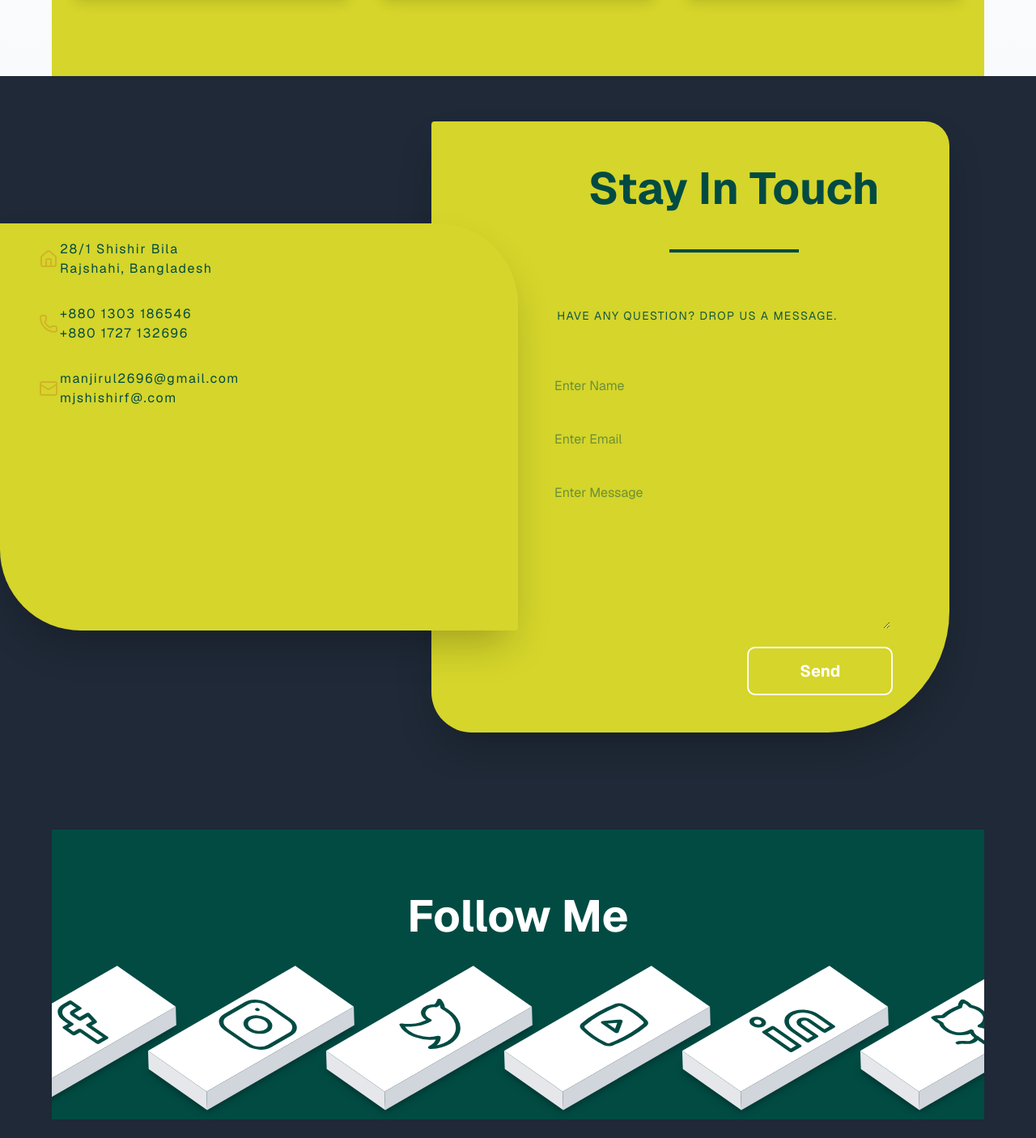
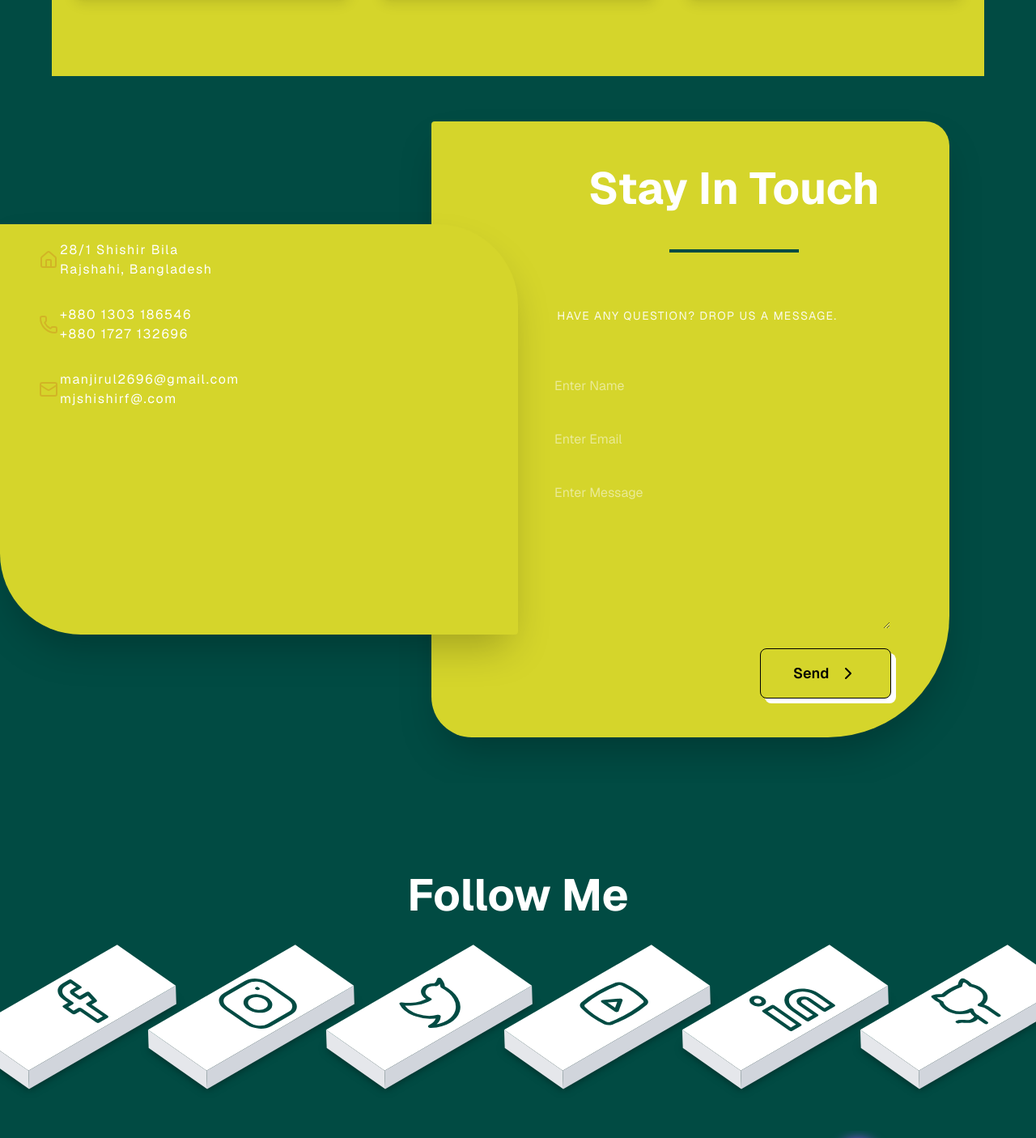
Before and after one commit to Shishir269646/Manjirul-Shishir, a Next.js app: page / in a window 1280 px wide. Shown: the part 2998-4404 px from the top of the page at 81% size. Built offline with nearby package versions, Linux system fonts and the light colour scheme; a web font is replaced by a local one.

Commit message:
update SocialMedia file

```diff
--- a/components/Contact.tsx
+++ b/components/Contact.tsx
@@ -2,6 +2,7 @@
 
 import React, { useState, FormEvent } from "react";
 import { Home, Phone, Mail } from "lucide-react"; // ⬅ Lucide Icons
+import { ChunkyShadowButton } from "./ui/Buton";
 
 
 interface ContactInfoItem {
@@ -15,7 +16,7 @@ const contactInfoList: ContactInfoItem[] = [
         data: ["28/1 Shishir Bila", "Rajshahi, Bangladesh"],
     },
     {
-        icon: <Phone className="text-7xl opacity-[0.15] w-[80px]" />,
+        icon: <Phone className="text-7xl opacity-[0.15] w-20" />,
         data: ["+880 1303 186546", "+880 1727 132696"],
     },
     {
@@ -23,6 +24,25 @@ const contactInfoList: ContactInfoItem[] = [
         data: ["manjirul2696@gmail.com", "mjshishirf@.com"],
     },
 ];
+
+
+export const customAlert = (message: string) => {
+    const box = document.createElement("div");
+    box.className = "fixed inset-0 flex items-center justify-center bg-black bg-opacity-50 z-50";
+    box.innerHTML = `
+    <div class="bg-white p-6 rounded-xl shadow-2xl max-w-sm text-center border-4 border-black">
+      <p class="text-xl font-bold mb-4 text-gray-800">${message}</p>
+      <button id="close-message" class="bg-yellow-400 hover:bg-yellow-500 text-black px-6 py-2 rounded-lg font-semibold border border-black transition-colors duration-150 ease-in-out">
+        Got It!
+      </button>
+    </div>
+  `;
+    document.body.appendChild(box);
+    document.getElementById("close-message")!.onclick = () =>
+        document.body.removeChild(box);
+};
+
+
 
 const ContactForm = () => {
     const [validated, setValidated] = useState(false);
@@ -75,12 +95,10 @@ const ContactForm = () => {
             </div>
 
             <div className="text-end">
-                <button
-                    type="submit"
-                    className="px-4 py-2 text-xl text-white transition rounded-md h-14 w-44 hover:bg-AquaDeep font-bold ring-2 ring-white"
-                >
+
+                <ChunkyShadowButton onClick={() => customAlert("Ordering!")}>
                     Send
-                </button>
+                </ChunkyShadowButton>
             </div>
         </form>
     );
@@ -90,7 +108,7 @@ const Contact = () => {
     return (
         <section
             id="contact"
-            className="py-10 md:py-14 text-white overflow-hidden"
+            className="py-10 md:py-14 bg-AquaDeep text-white overflow-hidden"
         >
             <div className="container relative">
                 <div className="grid grid-cols-12">
@@ -102,7 +120,7 @@ const Contact = () => {
                                     <div className="items-center md:col-span-5 col-span-6">
                                         <address className="mt-5 pl-5">
                                             {contactInfoList.map((info, i) => (
-                                                <div className="flex items-center text-AquaDeep mb-8" key={i}>
+                                                <div className="flex items-center text-white mb-8" key={i}>
                                                     <div className="text-red-700 z-1">{info.icon}</div>
                                                     <div className="ml-[-26px]">
                                                         {info.data.map((row, j) => (
@@ -121,7 +139,7 @@ const Contact = () => {
                     </div>
 
                     {/* RIGHT SIDE FORM */}
-                    <div className="col-span-12 text-AquaDeep lg:col-span-6 xl:col-span-5 px-6 relative">
+                    <div className="col-span-12 text-white lg:col-span-6 xl:col-span-5 px-6 relative">
                         <div className="absolute bg-Barberry top-0 left-0 lg:-left-[20%] right-0 bottom-0 shadow-2xl rounded-tl rounded-tr-[30px] rounded-br-[150px] rounded-bl-[50px]"></div>
 
                         <div className="relative rounded my-12">
--- a/components/HeroSection.tsx
+++ b/components/HeroSection.tsx
@@ -1,9 +1,9 @@
 "use client";
 
 import React from "react";
-import { ChunkyShadowButton } from "@/components/ui/Buton"; // Assuming this path is correct
+import { ChunkyShadowButton } from "@/components/ui/Buton";
 import Image from "next/image";
-import heroimg from "../app/public/images/hero sideImg.png"; // Assuming this path is correct
+import heroimg from "../app/public/images/hero sideImg.png";
 import ParticlesBackground from "./animation/ParticlesBackground";
 
 interface HeroSectionProps {
--- a/components/SocialMedia.tsx
+++ b/components/SocialMedia.tsx
@@ -32,7 +32,7 @@ const socialIcons: SocialIcon[] = [
 function SocialMedia() {
     return (
         // Added bg-gray-900 so the white text h2 is visible
-        <div className="social-links p-18 m-16 bg-AquaDeep overflow-hidden">
+        <div className="social-links pt-26 pb-28 bg-AquaDeep overflow-hidden">
             <h2 className="font-bold pb-16 text-white text-center text-4xl md:text-[55px] leading-[45px] md:leading-[70px] mb-0">
                 Follow Me
             </h2>
--- a/components/Timeline.tsx
+++ b/components/Timeline.tsx
@@ -149,7 +149,7 @@ export function ZigzagWaveTimeline({ data = SAMPLE }: { data?: TimelineItem[] })
 
 export default function AllTimelinesDemo() {
     return (
-        <div className="space-y-32 bg-gradient-to-b from-white to-slate-50 dark:from-slate-900 dark:to-slate-950">
+        <div className="space-y-32 bg-AquaDeep from-white to-slate-50 dark:from-slate-900 dark:to-slate-950">
             <ZigzagWaveTimeline />
 
         </div>
```
